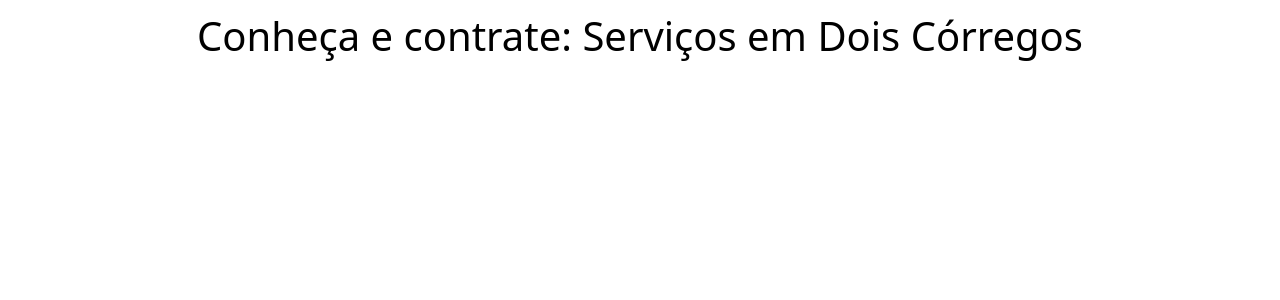
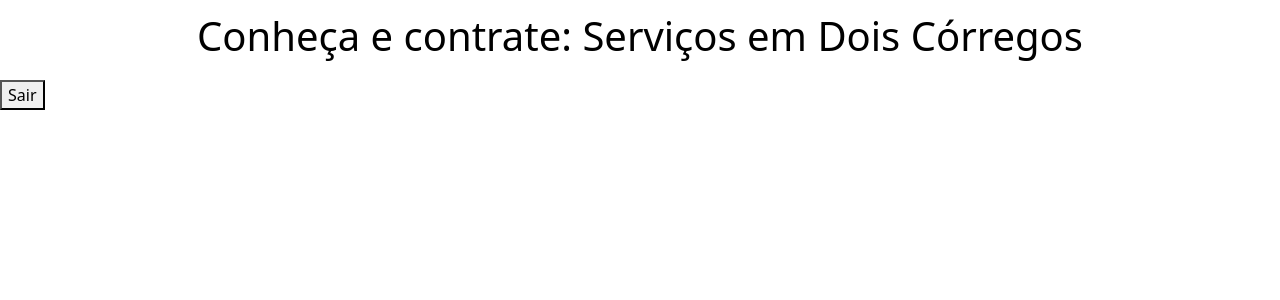
Before and after one commit to brunoanesio/univesp-aplicativoweb, a Flask app: page / in a window 1280 px wide. Shown: the part 56-356 px from the top of the page. Run offline with Flask 2, Linux system fonts and the light colour scheme; the visitor is signed in with stand-in values (Sample User, id 1); data comes from the database, SQL or seed files in the repository; data that the repository does not hold is empty; some libraries are stand-ins or nearby versions.

Commit message:
Update base.html

```diff
--- a/templates/base.html
+++ b/templates/base.html
@@ -80,6 +80,11 @@
             <div vw-access-button class="active"></div>
             <div vw-plugin-wrapper>
                 <div class="vw-plugin-top-wrapper"></div>
+                <button id="btn" onclick="window.confirm('Deseja realmente sair?')">Sair</button>
+                                <script>
+                                    window.alert("Seja bem-vindo(a) ao Conheça e Contrate! Procure um prestador de serviços ou inscreva-se!")
+
+                                </script>
             </div>
         </div>
         <script src="https://vlibras.gov.br/app/vlibras-plugin.js"></script>
```
